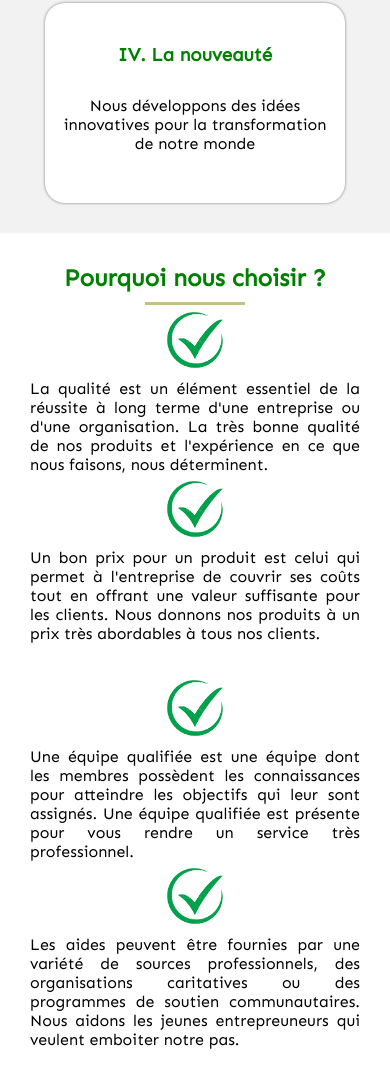
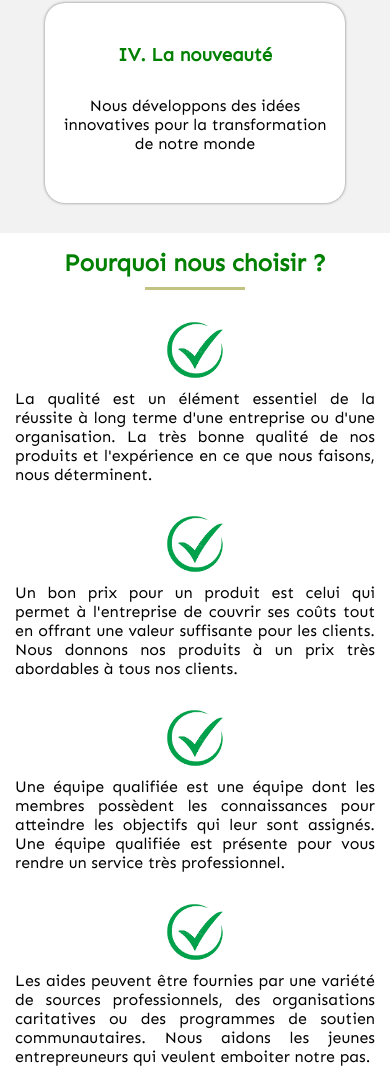
Before and after one commit to 17Anicet/Tujitegemee, a plain HTML site: page index.html in a window 390 px wide. Shown: the part 3630-4699 px from the top of the page. Drawn offline with nearby package versions, Linux system fonts and the light colour scheme.

Commit message:
add to my repository

```diff
--- a/css/index.css
+++ b/css/index.css
@@ -233,12 +233,13 @@ header .menu2 ul{
     display: flex;
     flex-direction: row;
     gap: 30px;
+    text-align: justify;
 }
-.quality,.price,.team,.aide{
+.quality,.price, .team, .aide{
     display: flex;
+    padding-top: 25px;
     flex-direction: row;
     align-items: center;
-    text-align: justify;
 }
 .quality p img,.price p img, .team p img, .aide p img{
     width: 70px;
@@ -352,6 +353,7 @@ footer a{
     .bloc-all{
         display: flex;
         flex-direction: column;
+        gap: 0;
     }
     .bloc10{
         display: block;
@@ -389,7 +391,7 @@ footer a{
     .menu-mobile{
         margin-left: 0;
     }
-    .bloc-accueil,.bloc,.bloc2{
+    .bloc-accueil,.bloc,.bloc2,.bloc8{
         padding: 15px;
     }
 }
--- a/index.html
+++ b/index.html
@@ -130,7 +130,7 @@
             <h2>Pourquoi nous choisir ?</h2>
             <h4></h4>
             <div class="bloc-all">
-                <div class="bloc-all-display1">
+                <div>
                     <div class="quality">
                         <p ><img src="Images/price.png" alt=""></p>
                         <p>La qualité est un élément essentiel de la réussite à long terme d'une entreprise ou d'une organisation. La très bonne qualité de nos produits et l'expérience en ce que nous faisons, nous déterminent.</p>
```
